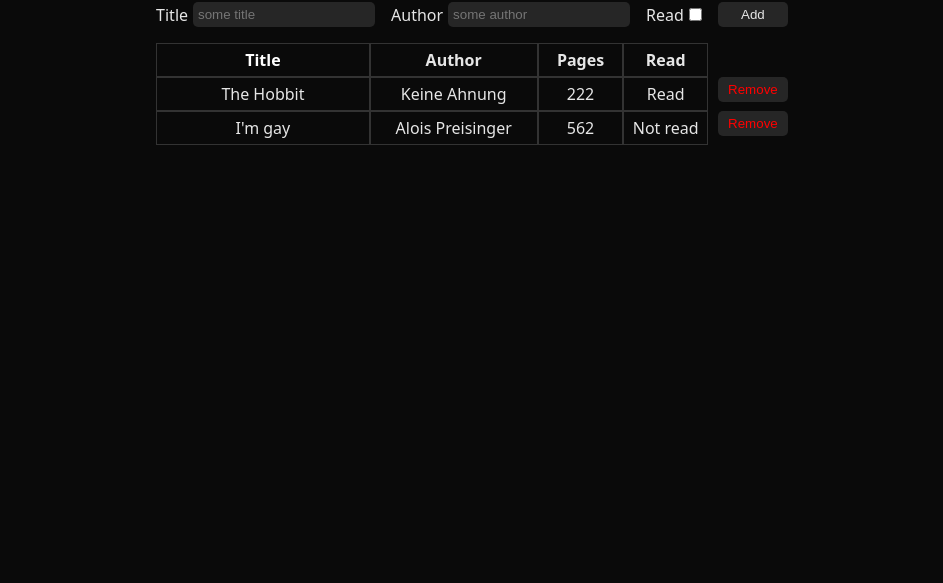
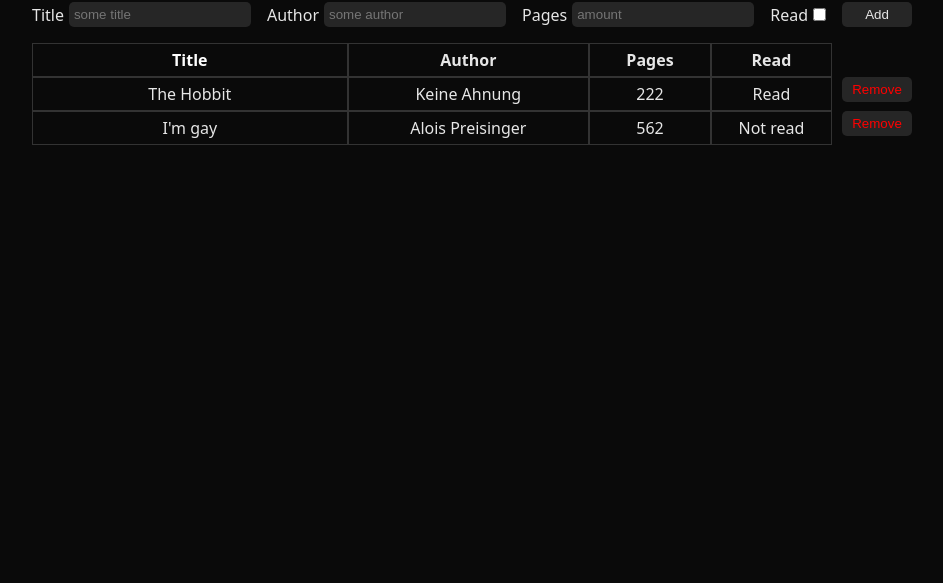
Before and after one commit to gloffler/top-library, a plain HTML site: page index.html in a window 1280 px wide. Shown: the part 217-800 px from the top of the page, without its empty margins (168-1111 px from the left). Drawn offline with Linux system fonts and the light colour scheme.

Commit message:
feat: add pages input

```diff
--- a/index.html
+++ b/index.html
@@ -32,6 +32,16 @@
           />
         </div>
         <div class="element">
+          <label for="pages">Pages</label>
+          <input
+            type="number"
+            name="pages"
+            id="pages"
+            placeholder="amount"
+            required
+          />
+        </div>
+        <div class="element">
           <label for="read">Read</label>
           <input type="checkbox" name="read" id="read" />
         </div>
--- a/library.js
+++ b/library.js
@@ -3,6 +3,7 @@ const library = [];
 const addBtn = document.getElementById("add");
 const titleInput = document.getElementById("title");
 const authorInput = document.getElementById("author");
+const pagesInput = document.getElementById("pages");
 const readInput = document.getElementById("read");
 const tableBody = document.querySelector("table tbody");
 
@@ -66,13 +67,14 @@ addBtn.addEventListener("click", () => {
     let newBook = new Book(
       titleInput.value,
       authorInput.value,
-      222,
+      pagesInput.value,
       readInput.checked
     );
     addBookToLibrary(newBook);
     updateLibrary();
     titleInput.value = "";
     authorInput.value = "";
+    pagesInput.value = "";
     readInput.checked = false;
   }
 });
```
